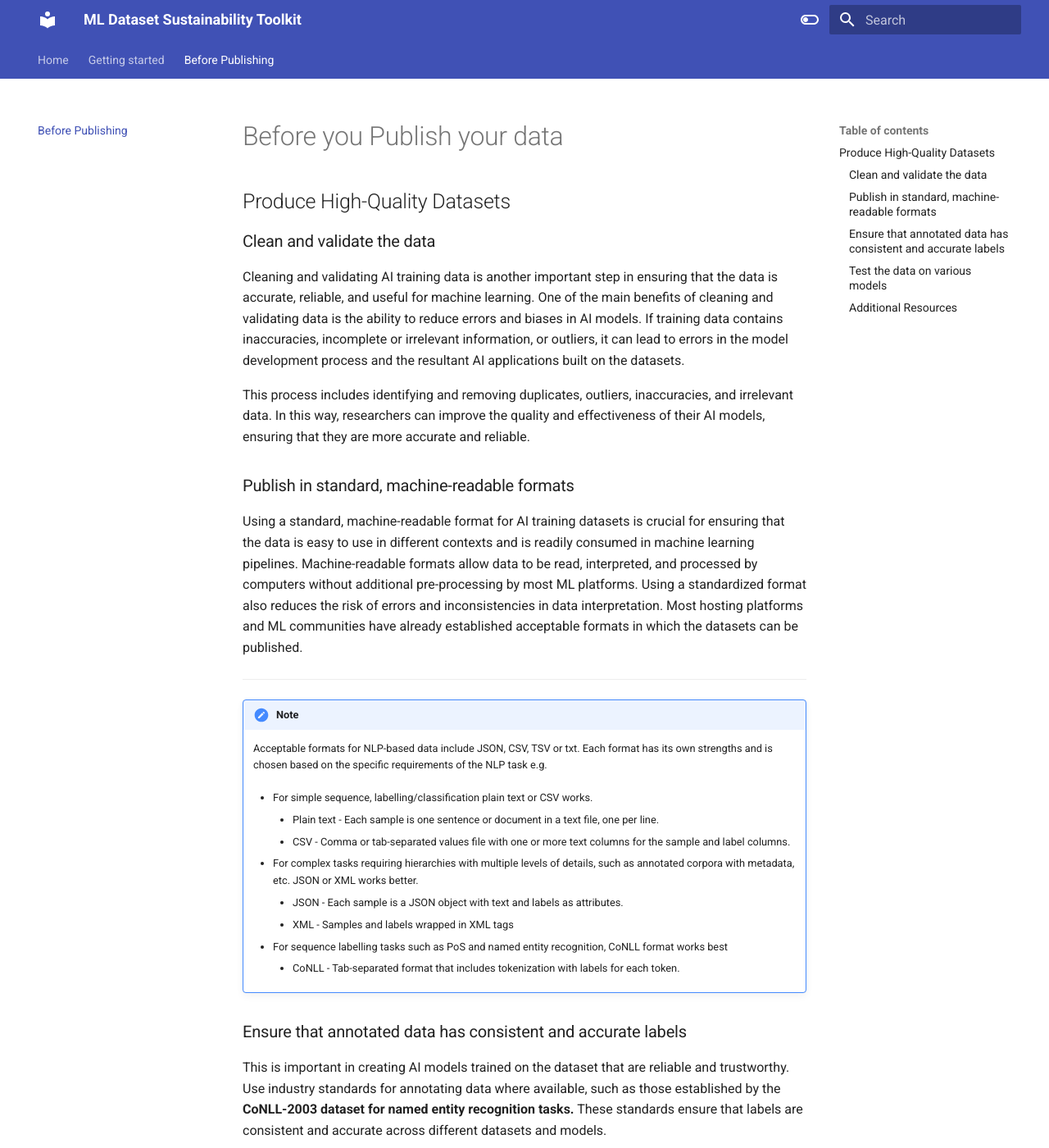
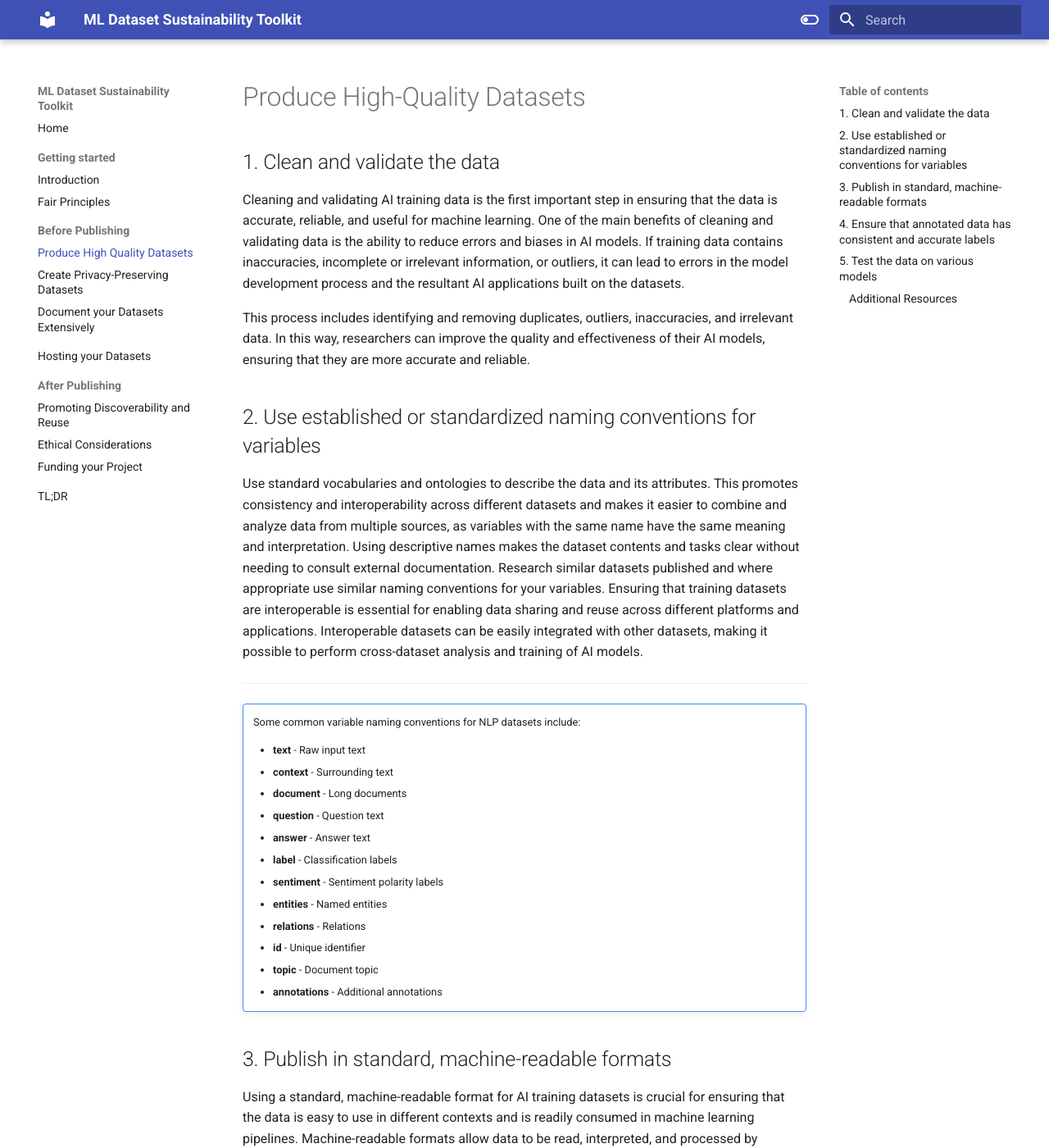
Before and after one commit to developlocalorg/ml-toolkit, an MkDocs documentation site: the page built from docs/beforepublish.md, in a window 1280 px wide and 1400 px high. Shown: the whole window at 82% size. Built offline with MkDocs 1.6.1 and Material for MkDocs 9.7.7, drawn with Linux system fonts in a browser that asks for light colours; some of the changed text lies outside the part shown.

Commit message:
updates to NLP

```diff
--- /dev/null
+++ b/docs/TL;DR.md
@@ -0,0 +1,31 @@
+## Checklist for dataset sustainability
+
+1. Produce High-Quality Datasets
+    * [ ] Clean and validate the data
+    * [ ] Use established or standardized naming conventions for variables
+    * [ ] Publish in standard, machine-readable formats
+    * [ ] Ensure that annotated data has consistent and accurate labels
+    * [ ] Test the data on various models
+2. Create Privacy-Preserving Datasets
+    * [ ] Adhere to local regulations and protocols regarding data protection and privacy
+3. Document your Dataset Extensively
+    * [ ] Create a data sheet
+    * [ ] Document any models used to augment or annotate the data
+    * [ ] Version the dataset
+4. Host datasets accessibly
+    * [ ] Publish in widely acceptable and available data-sharing platforms
+    * [ ] License the data with appropriate open-source licenses
+    * [ ] Compress the data
+5. Promote your datasets widely and Build Community for Your Dataset
+    * [ ] Host competitions to innovate/problem-solve with the dataset.
+    * [ ] Publish the dataset in a data journal, conference or paper
+    * [ ] Generate DOIs for your dataset
+    * [ ] Social media and online forums
+    * [ ] Dataset registries and catalogues:
+    * [ ] Partner with academic institutions and industry players
+    * [ ] Organize regular meetups and webinars
+6. Create and Maintain your datasets ethically
+7. Consider sustainable funding for your Dataset
+    * [ ] Grants
+    * [ ] Partnerships
+    * [ ] Crowd-sourcing
--- a/docs/beforepublish.md
+++ b/docs/beforepublish.md
@@ -1,21 +1,45 @@
-# Before you Publish your data
-## Produce High-Quality Datasets
+# Produce High-Quality Datasets
 
-### Clean and validate the data
+## 1. Clean and validate the data
 
-Cleaning and validating AI training data is another important step in ensuring that the data is accurate, reliable, and useful for machine learning. One of the main benefits of cleaning and validating data is the ability to reduce errors and biases in AI models. If training data contains inaccuracies, incomplete or irrelevant information, or outliers, it can lead to errors in the model development process and the resultant AI applications built on the datasets.
+Cleaning and validating AI training data is the first important step in ensuring that the data is accurate, reliable, and useful for machine learning. One of the main benefits of cleaning and validating data is the ability to reduce errors and biases in AI models. If training data contains inaccuracies, incomplete or irrelevant information, or outliers, it can lead to errors in the model development process and the resultant AI applications built on the datasets.
 
 This process includes identifying and removing duplicates, outliers, inaccuracies, and irrelevant data. In this way, researchers can improve the quality and effectiveness of their AI models, ensuring that they are more accurate and reliable.
 
 
-### Publish in standard, machine-readable formats
+## 2. Use established or standardized naming conventions for variables
+
+Use standard vocabularies and ontologies to describe the data and its attributes. This promotes consistency and interoperability across different datasets and makes it easier to combine and analyze data from multiple sources, as variables with the same name have the same meaning and interpretation. Using descriptive names makes the dataset contents and tasks clear without needing to consult external documentation. Research similar datasets published and where appropriate use similar naming conventions for your variables. Ensuring that training datasets are interoperable is essential for enabling data sharing and reuse across different platforms and applications. Interoperable datasets can be easily integrated with other datasets, making it possible to perform cross-dataset analysis and training of AI models.
+
+---
+
+!!! Note ""
+    Some common variable naming conventions for NLP datasets include:
+
+    * **text** - Raw input text
+    * **context** - Surrounding text
+    * **document** - Long documents
+    * **question** - Question text
+    * **answer** - Answer text
+    * **label** - Classification labels
+    * **sentiment** - Sentiment polarity labels
+    * **entities** - Named entities
+    * **relations** - Relations
+    * **id** - Unique identifier
+    * **topic** - Document topic
+    * **annotations** - Additional annotations
+
+
+
+
+## 3. Publish in standard, machine-readable formats
 
 Using a standard, machine-readable format for AI training datasets is crucial for ensuring that the data is easy to use in different contexts and is readily consumed in machine learning pipelines. Machine-readable formats allow data to be read, interpreted, and processed by computers without additional pre-processing by most ML platforms. Using a standardized format also reduces the risk of errors and inconsistencies in data interpretation. Most hosting platforms and ML communities have already established acceptable formats in which the datasets can be published.
 
 
 ---
 
-!!! Note
+!!! Example
 
     Acceptable formats for NLP-based data include JSON, CSV, TSV or txt. Each format has its own strengths and is chosen based on the specific requirements of the NLP task e.g.
 
@@ -33,7 +57,7 @@ Using a standard, machine-readable format for AI training datasets is crucial fo
 
 
 
-### Ensure that annotated data has consistent and accurate labels
+## 4. Ensure that annotated data has consistent and accurate labels
 
 This is important in creating AI models trained on the dataset that are reliable and trustworthy. Use industry standards for annotating data where available, such as those established by the **CoNLL-2003 dataset for named entity recognition tasks.** These standards ensure that labels are consistent and accurate across different datasets and models.
 
@@ -49,15 +73,16 @@ Validate the labels by comparing the annotations of different annotators or by u
 
 
 
-### Test the data on various models
+## 5. Test the data on various models
 
 
 Testing AI training data on various models is essential for ensuring that the data is robust and effective for machine learning purposes. By testing data on multiple models, researchers can identify any limitations in the data and improve its quality using the steps above. Additionally, testing on various models can ensure that the data is not biased towards specific models, ensuring that the resulting AI models are reliable and accurate. Where necessary, testing with models also enables you to correctly identify and declare biases in the dataset. Additionally, by testing the training data on multiple models, researchers can ensure that their work is reproducible and promotes transparency and accountability to other machine learning practitioners who will use the training datasets.
 
-!!! Tip
+!!! Example
+
     Test Models can be hosted as notebooks, e.g Jupyter Notebooks, or on Github when publishing your datasets.
 
-    This paper on the Kencorpus dataset  provides an example of how test models were as proof of concepts on a Question-Answering subset of the dataset.
+    [This paper on the Kencorpus dataset](https://dl.acm.org/doi/full/10.1145/3578553)  provides an example of how test models were as proof of concepts on a Question-Answering subset of the dataset.
 
 
 
--- a/docs/definition.md
+++ b/docs/definition.md
@@ -1,5 +1,9 @@
 # Sustainable AI Training Datasets
+
+## Defining Sustainability
 We define sustainable AI training datasets as high-quality curated datasets that are created with long-term accessibility in mind, prioritize societal benefit, respect and reflect the diversity of the communities they represent and are created with an awareness of the specific context and through non-exploitative practices.
+
+## Why Dataset Sustainability is Important
 
 Publishing and maintaining sustainable AI training datasets are critical to developing and advancing machine learning and artificial intelligence technologies. The datasets produced through the Lacuna Fund grant aim to serve as the foundation for training models and algorithms in low-resourced contexts. The quality and relevance of the training data are critical factors in determining the effectiveness and accuracy of the resulting models. Therefore, publishing high-quality and sustainable datasets is essential for ensuring that AI systems are developed ethically and responsibly.
 
--- /dev/null
+++ b/docs/documentation.md
@@ -0,0 +1,47 @@
+Maintaining detailed documentation, including data provenance, annotation guidelines, and any preprocessing steps shows transparency about data sourcing, annotation methodologies and the intended use of the dataset. The following are suggested methods of dataset documentation:
+
+
+
+## 1. Create a data sheet
+
+Creating a data fact sheet is an important step in ensuring that AI training datasets are transparent and trustworthy. The data sheet can include the following components:
+
+
+* **A comprehensive description of the data itself**: This should include descriptions of what fields/variables the dataset contains.
+* **A description of the provenance of the data**: includes information about the source of the data, sampling methodology, data collection instruments and protocols, and any relevant information about the data collection process.
+* **A description of the data cleaning and preprocessing steps** e.g. if duplicates were removed, outliers were corrected, or missing values were imputed, provide details about these steps and their rationale.
+* **Information about any annotations or labels**: This includes information about any annotations or labels that were applied to the data, including information about the labelling process, any standards or guidelines used, and the accuracy or reliability of the labels.
+* **Relevant metadata**: This includes catalogue information about the dataset’s origin, purpose, time of creation, creator, formats, file size, and any other relevant standards used that can help users understand and work with the data. This should also include the version of the dataset if various iterations of the dataset are to be published.
+* **Contact information for the data owner** in case users need clarification or further information about the data.
+
+
+
+
+---
+
+!!! tip
+    Datasheets are useful tools for documenting the datasets used for training and evaluating machine learning models. Datasheets contain questions about dataset motivation, composition, collection, pre-processing, labelling, intended uses, distribution, and maintenance. The following is a good template for dataset documentation and an example in use:
+
+    [**Datasheet for datasets**](https://arxiv.org/pdf/1803.09010.pdf)
+
+    [**Datasheets: Multimodal datasets for Bemba Language**](https://github.com/csikasote/bigc/blob/main/Datasheet_for_Dataset_DRAFT.pdf)
+
+    ---
+    Documenting metadata in standardised metadata formats and schemas is crucial for interoperability. The Dublin Core is a good standard to use. It consists of a set of vocabulary terms used to describe web resources such as video, images, web pages, and, importantly, datasets. It includes 15 core elements like title, creator, subject, description, and more. Applying Dublin Core standards to your dataset ensures that the basic and essential metadata is captured in a standardized way.
+
+
+
+
+## 2. Document any models used to augment or annotate the data
+
+If using a model to augment or annotate the data, it is important to use explainable methods and document the intended use cases, the data, model inputs, and the accuracy of the model to make it easy to reproduce the results.
+
+Document the original data and inputs used to train the model, including any preprocessing steps or transformations that were performed. Include documentation of any parameters or hyperparameters that were set. This helps to ensure that this augmentation process can be easily reproduced. It is also important to include the accuracy of the model and provide information about any metrics or evaluation techniques used to measure model performance.
+
+Document the code for the test models as well as all the necessary dependencies for the code to run to make it easier for other researchers to replicate your setup. Sharing the models on **Jupyter notebooks or on Github** can help ensure your models are reproducible.
+
+
+
+## 3. Version the dataset
+
+Versioning the AI training dataset enables other researchers to track changes to the dataset, roll back to previous versions if necessary, and maintain consistency and reliability in the data used for analysis. Using a version control system such as Git enables you to track each new change or update to the dataset. Each update to the dataset should include a description of the changes made, such as adding new data, removing duplicates, or modifying annotations. If you have variations to your datasets for different purposes, it is important to also tag each version of the dataset e.g. if used for specific experiments or publications. This makes it easy to identify specific versions of the dataset that were used for different purposes.
--- a/docs/fair.md
+++ b/docs/fair.md
@@ -1,5 +1,6 @@
 # FAIR Data Principles
 
+## What is FAIR?
 As more datasets for research and innovation are published openly, there is a need to have well-described, accessible data that conforms to community standards in order to discover relevant data, perform machine analysis at scale, or employ techniques such as artificial intelligence to identify patterns and correlations not visible to human eyes alone.
 
 The FAIR principles define the characteristics that data must have to be reused by humans and machines[^1]. The FAIR data principles provide a set of guidelines to help make research data **Findable, Accessible, Interoperable, and Reusable.** These principles ensure that research objects are reusable and will indeed be reused, and thus become as valuable as possible. We base this toolkit on these fundamental principles of sustainable datasets.
--- /dev/null
+++ b/docs/hosting.md
@@ -0,0 +1,59 @@
+Creating accessible datasets is an essential aspect of ensuring the sustainability of AI training datasets.
+
+## 1. Publish in widely acceptable and available data-sharing platforms
+Researchers can promote accessibility by archiving and sharing the training data through widely accepted and available data repositories. Per Lacuna Fund requirements, these repositories should be public and open-access.
+
+Archiving data through these platforms ensures that the data is preserved for the long term, enabling other researchers and stakeholders to access and reuse the data for future research and applications. Additionally, these platforms provide a stable, persistent and reliable environment for data storage. The choice of hosting on widely accepted platforms makes it easier for researchers to discover and access relevant datasets, promoting the reuse and impact of your dataset.
+
+Most machine-learning communities have established go-to repositories to find training datasets for their models. Additionally, the choice of platform depends on your intended audience and the use cases for your dataset.
+
+_Refer to the [Hosting Guidelines ](https://docs.google.com/document/d/13-T_x3Eka0207QKRAGyAVuO20RQw_csd/edit)for other considerations when selecting a publishing platform._
+
+
+
+
+
+---
+
+!!! Example
+
+    Some hosting platforms to consider:
+
+    [Havard Dataverse](https://dataverse.harvard.edu/)
+
+    [Kaggle](https://www.kaggle.com/)
+
+    [Github](https://github.com/)
+
+    [Zenodo](https://zenodo.org/)
+
+
+
+
+
+## 2. License the data with appropriate open-source licenses
+Licensing AI training datasets with appropriate open-source licenses is critical for promoting the accessibility and reuse of the data. While accessibility in the context of FAIR does not necessarily mean free access for all, the Lacuna Fund grant agreement provides additional guidelines on which appropriate open-source licensing to use (CC-by 4.0). Open-source licenses provide a legal framework for sharing and using data, enabling others to access and build on your training datasets in accordance with the prescribed requirements attached to the license.
+
+
+
+
+---
+
+!!! Example
+
+    Some commonly used licenses included Creative Commons Licenses  and MIT licenses.
+
+    The Creative Commons license is a widely used license that provides a flexible and standardized way for dataset owners to license data, allowing others to use the data while respecting the original creator's rights. Most publishing platforms automatically apply a license to the dataset during the publication process.
+
+
+
+
+
+## 3. Compress the data
+Compressing your AI training data is an effective way to reduce the storage space and bandwidth required to transfer large datasets. It also provides researchers with an opportunity to minimize the cost of access and the environmental impact of their datasets by reducing energy consumption during the processing and storage of data. There are several techniques that researchers can use to compress data, including lossless compression and lossy compression.
+
+Lossless compression techniques enable data to be compressed without any loss of information. This means that the original data can be fully reconstructed from the compressed data. Common lossless compression techniques include the gzip and zip formats, which are widely used for compressing text-based data such as CSV or TXT files. These formats can reduce the size of data by up to 70% without any loss of information.
+
+Lossy compression techniques enable data to be compressed by sacrificing some level of detail or accuracy. These techniques are commonly used for compressing image or audio data, where small losses in quality are often imperceptible. Common lossy compression techniques include JPEG for image data and MP3 for audio data. These formats can reduce the size of data by up to 90% or more, but at the cost of some loss of detail or accuracy.
+
+Data compression for  image datasets is usually required by some deep learning models and this compression can be done before publishing the datasets.
--- a/mkdocs.yml
+++ b/mkdocs.yml
@@ -3,10 +3,11 @@ site_name: ML Dataset Sustainability Toolkit
 theme:
   name: material
   features:
-    - navigation.tabs
+    # - navigation.tabs
     - navigation.sections
     # - toc.integrate
     - navigation.top
+    - navigation.footer
     - search.suggest
     - search.highlight
     - content.code.annotate
@@ -53,4 +54,13 @@ nav:
   - Getting started:
     - Introduction: definition.md
     - Fair Principles: fair.md
-  - Before Publishing: beforepublish.md
+  - Before Publishing:
+    - Produce High Quality Datasets: beforepublish.md
+    - Create Privacy-Preserving Datasets: privacy.md
+    - Document your Datasets Extensively: documentation.md
+  - Hosting your Datasets: hosting.md
+  - After Publishing:
+    - Promoting Discoverability and Reuse: discoverability.md
+    - Ethical Considerations: ethicalAI.md
+    - Funding your Project: funding.md
+  - TL;DR: TL;DR.md
```
Also changed, not shown: other parts of docs/fair.md (+0 -1 lines), docs/discoverability.md (added, +67 -0 lines), docs/ethicalAI.md (added, +49 -0 lines), docs/funding.md (added, +13 -0 lines), docs/privacy.md (added, +31 -0 lines), docs/general.md (deleted), docs/index.md (line endings or trailing spaces).
